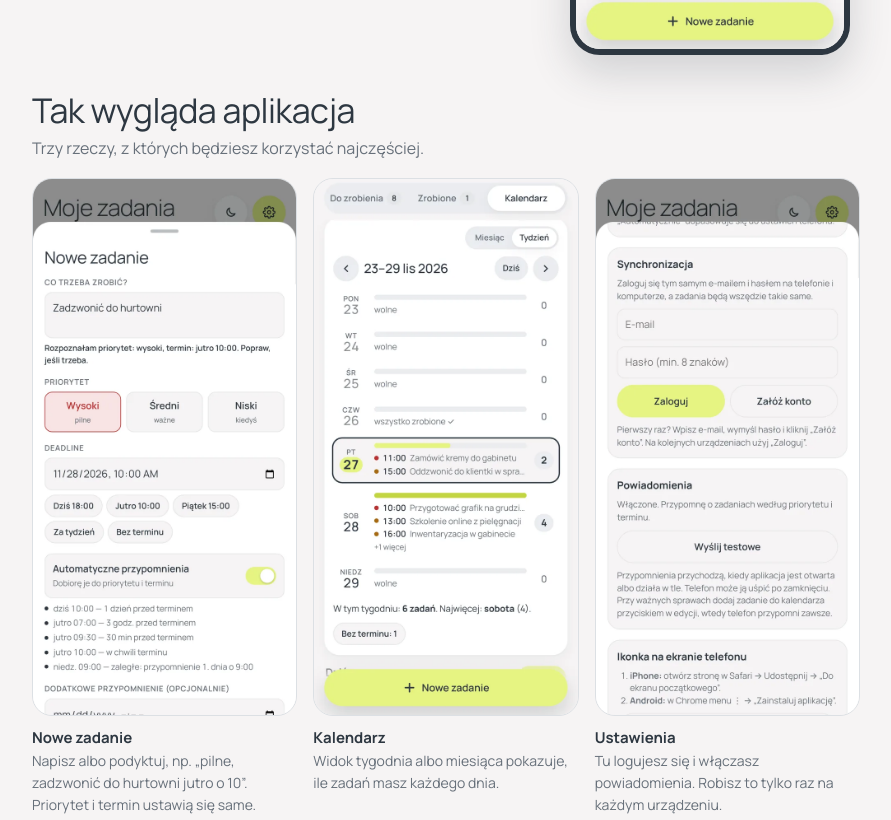
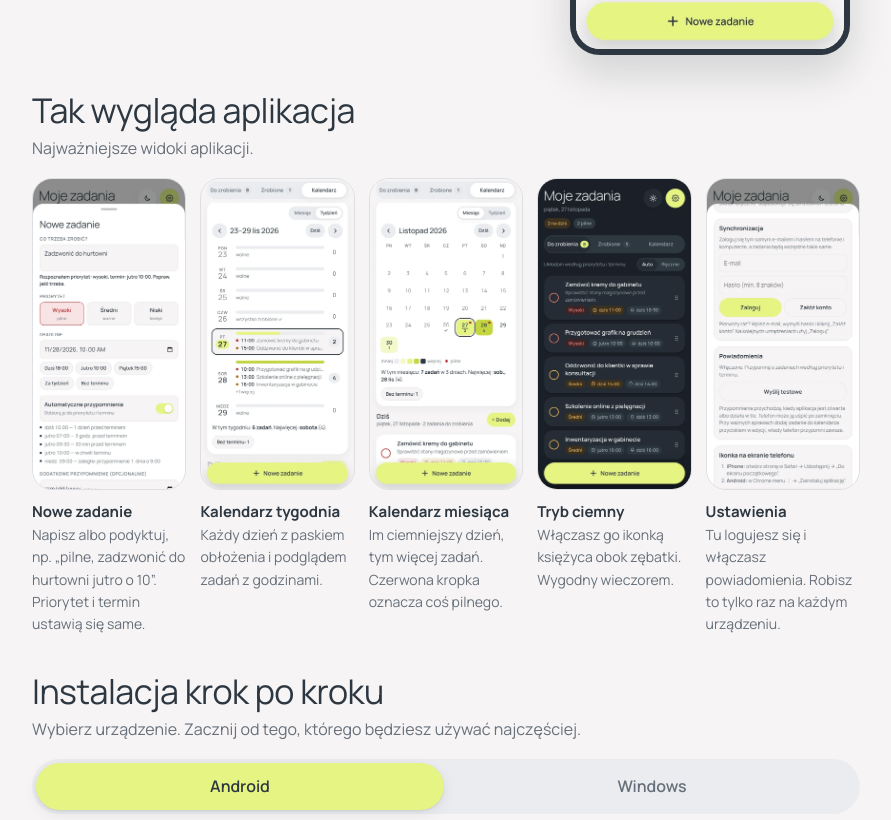
Before and after one commit to Olixx101/olixx101.github.io, a plain HTML site: page magda/instrukcja.html in a window 1280 px wide. Shown: the part 530-1350 px from the top of the page, without its empty margins (194-1085 px from the left). Drawn offline with Linux system fonts and the light colour scheme.

Commit message:
Instrukcja Magdy: zrzuty kalendarza miesiąca i trybu ciemnego
Co-Authored-By: Claude Opus 5.5 <noreply@anthropic.com>
Claude-Session: https://claude.ai/code/session_01QbtpFA5hNiGc3rxxULZE62

```diff
--- a/magda/instrukcja.html
+++ b/magda/instrukcja.html
@@ -29,7 +29,7 @@ img{max-width:100%;height:auto;display:block}
 .phone{border-radius:30px;border:6px solid var(--ink);overflow:hidden;box-shadow:0 18px 40px rgba(45,55,65,.18);background:var(--surface);max-width:280px;margin:0 auto}
 h2.sec{font-weight:400;font-size:clamp(26px,5vw,34px);letter-spacing:-.015em;margin:0 0 6px;line-height:1.15}
 .sub{color:var(--muted);margin:0 0 16px}
-.gallery{display:grid;grid-template-columns:repeat(3,minmax(0,1fr));gap:16px}
+.gallery{display:grid;grid-template-columns:repeat(5,minmax(0,1fr));gap:14px}
 .gallery figure{margin:0;display:flex;flex-direction:column;gap:10px}
 .gallery img,.shot{border-radius:20px;border:1px solid var(--shot-border)}
 .gallery figcaption{font-size:14px;color:var(--muted)}
@@ -83,10 +83,12 @@ a{color:var(--ink);text-decoration-thickness:2px;text-decoration-color:var(--acc
 
   <section>
     <h2 class="sec">Tak wygląda aplikacja</h2>
-    <p class="sub">Trzy rzeczy, z których będziesz korzystać najczęściej.</p>
+    <p class="sub">Najważniejsze widoki aplikacji.</p>
     <div class="gallery">
       <figure><img src="instrukcja-img/2-nowe.webp" width="640" height="1302" alt="Okno nowego zadania z rozpoznanym priorytetem i terminem" loading="lazy"><figcaption><b>Nowe zadanie</b>Napisz albo podyktuj, np. „pilne, zadzwonić do hurtowni jutro o 10”. Priorytet i termin ustawią się same.</figcaption></figure>
-      <figure><img src="instrukcja-img/3-kalendarz.webp" width="640" height="1302" alt="Kalendarz w widoku tygodnia z paskami obłożenia" loading="lazy"><figcaption><b>Kalendarz</b>Widok tygodnia albo miesiąca pokazuje, ile zadań masz każdego dnia.</figcaption></figure>
+      <figure><img src="instrukcja-img/3-kalendarz.webp" width="640" height="1302" alt="Kalendarz w widoku tygodnia z paskami obłożenia" loading="lazy"><figcaption><b>Kalendarz tygodnia</b>Każdy dzień z paskiem obłożenia i podglądem zadań z godzinami.</figcaption></figure>
+      <figure><img src="instrukcja-img/6-miesiac.webp" width="640" height="1302" alt="Kalendarz w widoku miesiąca: dni pokolorowane według liczby zadań" loading="lazy"><figcaption><b>Kalendarz miesiąca</b>Im ciemniejszy dzień, tym więcej zadań. Czerwona kropka oznacza coś pilnego.</figcaption></figure>
+      <figure><img src="instrukcja-img/7-ciemny.webp" width="640" height="1302" alt="Lista zadań w trybie ciemnym" loading="lazy"><figcaption><b>Tryb ciemny</b>Włączasz go ikonką księżyca obok zębatki. Wygodny wieczorem.</figcaption></figure>
       <figure><img src="instrukcja-img/4-logowanie.webp" width="640" height="1302" alt="Ustawienia: logowanie e-mailem i hasłem oraz powiadomienia" loading="lazy"><figcaption><b>Ustawienia</b>Tu logujesz się i włączasz powiadomienia. Robisz to tylko raz na każdym urządzeniu.</figcaption></figure>
     </div>
     <p class="swipe">Przesuń palcem w bok, żeby zobaczyć kolejne →</p>
```
Also changed, not shown: magda/instrukcja-img/6-miesiac.webp (added), magda/instrukcja-img/7-ciemny.webp (added).
